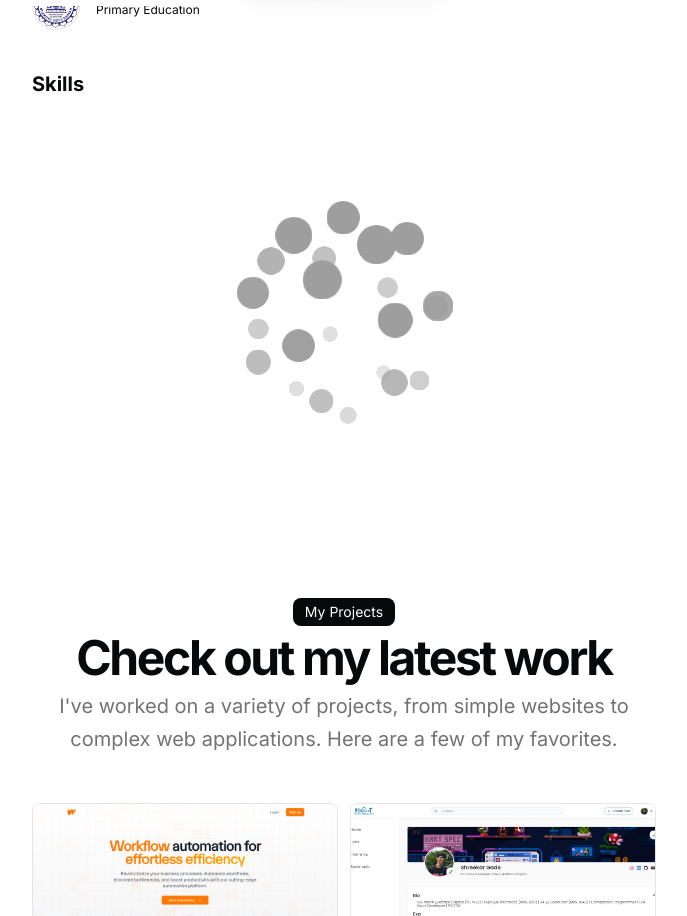
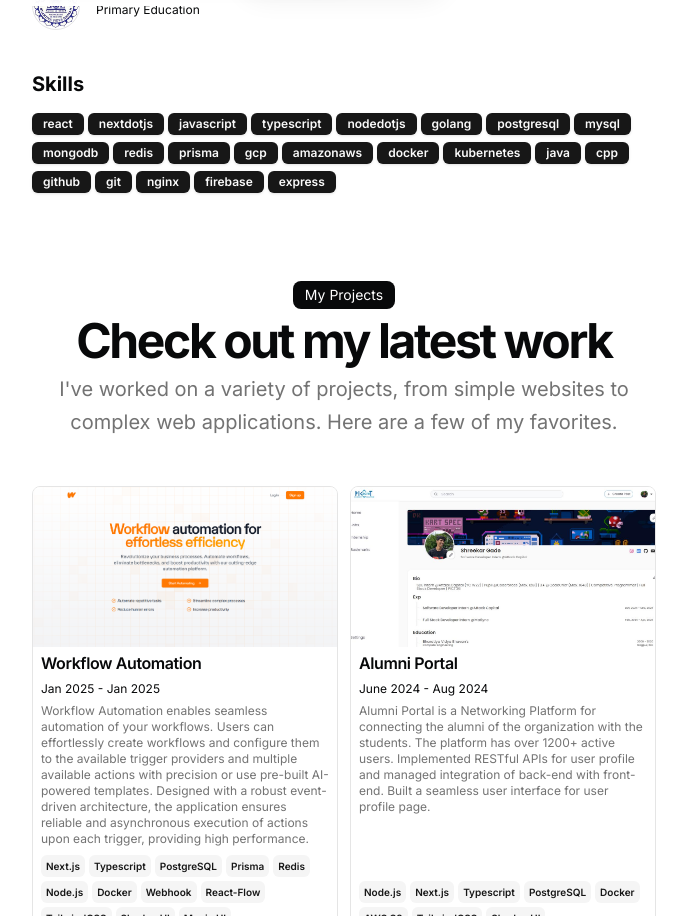
Before and after one commit to Shreekar11/Portfolio, a Next.js app: page / in a window 1280 px wide. Shown: the part 794-1710 px from the top of the page, without its empty margins (296-983 px from the left). Built offline with nearby package versions, Linux system fonts and the light colour scheme.

Commit message:
feat: skills globe updated

```diff
--- a/src/app/page.tsx
+++ b/src/app/page.tsx
@@ -103,7 +103,13 @@ export default function Page() {
           <BlurFade delay={BLUR_FADE_DELAY * 9}>
             <h2 className="text-xl font-bold">Skills</h2>
           </BlurFade>
-          <IconCloudDemo />
+          <div className="flex flex-wrap gap-1">
+            {DATA.skills.map((skill, id) => (
+              <BlurFade key={skill} delay={BLUR_FADE_DELAY * 10 + id * 0.05}>
+                <Badge key={skill}>{skill}</Badge>
+              </BlurFade>
+            ))}
+          </div>
         </div>
       </section>
       <section id="projects">
```
